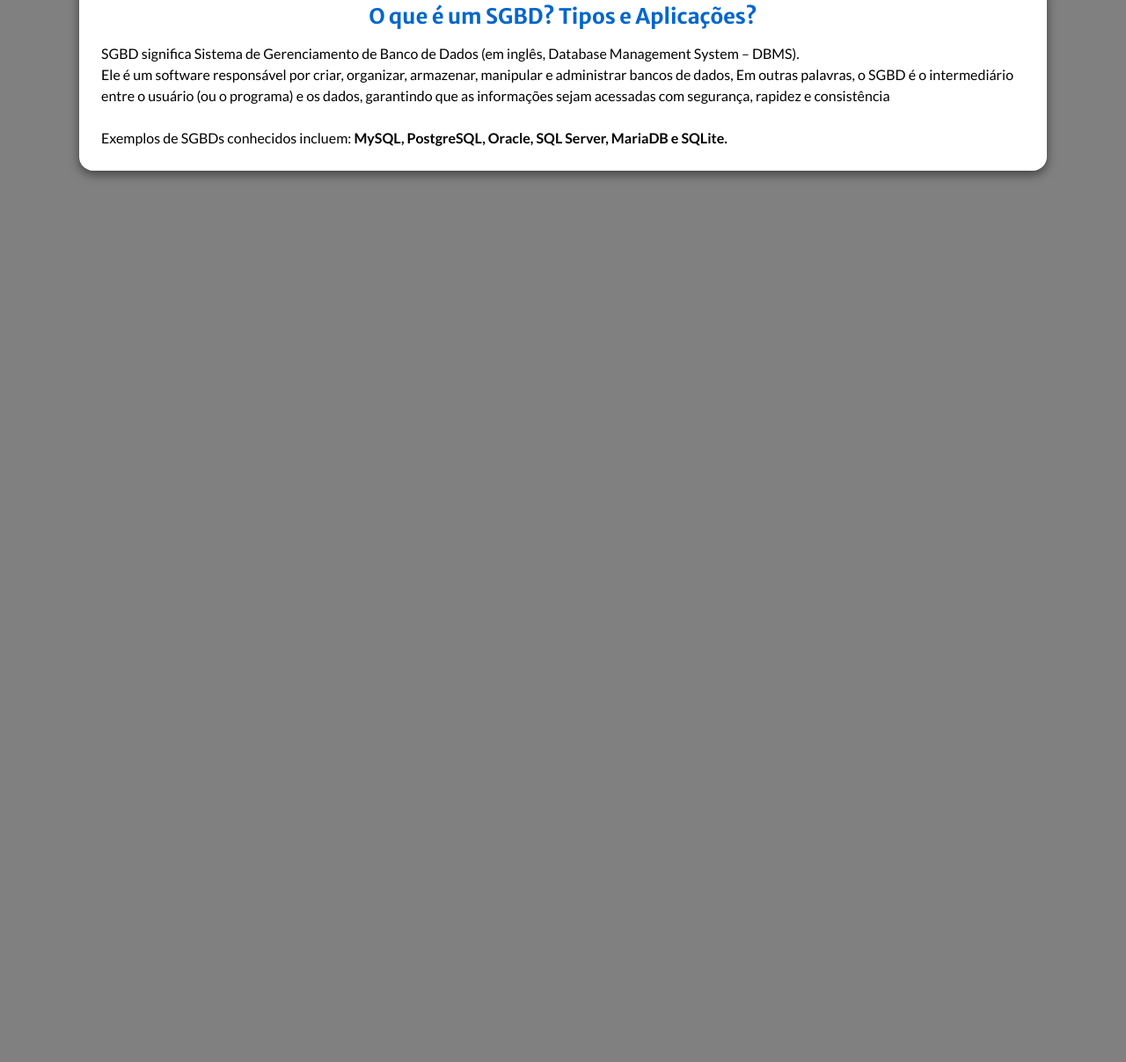
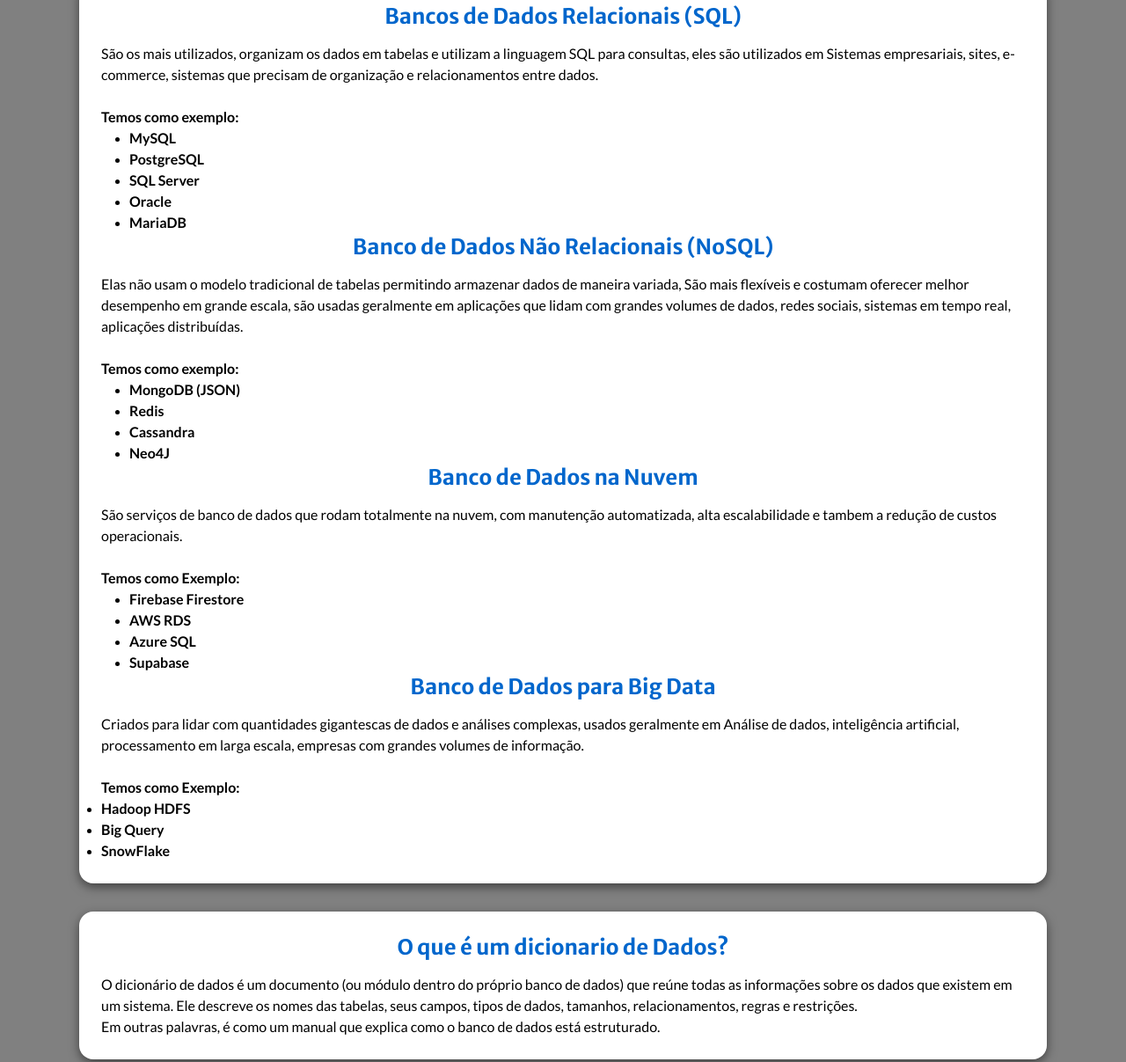
Before and after one commit to EnzoHipolito/SituacaoDeAprendizagem-SESI, a plain HTML site: page html/db.html in a window 1280 px wide. Shown: the part 382-1589 px from the top of the page at 88% size. Before the commit the page ends 800 px from the top, so only its background shows below. Drawn offline with Linux system fonts and the light colour scheme; a web font is replaced by a local one.

Commit message:
Continuação dos bancos de dados

```diff
--- a/html/db.html
+++ b/html/db.html
@@ -58,21 +58,88 @@
         </div>
         <div class="card">
             <div class="text">
-                    <h2>O que é um SGBD? Tipos e Aplicações?</h2>
-                    <p>SGBD significa Sistema de Gerenciamento de Banco de Dados (em inglês, Database Management System – DBMS). <br>
-                        Ele é um software responsável por criar, organizar, armazenar, manipular e administrar bancos de dados, Em outras palavras, o SGBD é o intermediário entre o usuário (ou o programa) e os dados, garantindo que as informações sejam acessadas com segurança, rapidez e consistência
-                        <br><br>
-                        Exemplos de SGBDs conhecidos incluem: <strong>MySQL, PostgreSQL, Oracle, SQL Server, MariaDB e SQLite.</strong></p>
+                <h2>Bancos de Dados Relacionais (SQL)</h2>
+                <p>São os mais utilizados, organizam os dados em tabelas e utilizam a linguagem SQL para consultas, eles são utilizados em Sistemas empresariais, sites, e-commerce, sistemas que precisam de organização e relacionamentos entre dados.<br><br><strong>Temos como exemplo:</strong></p>
+                <ul style="margin-left: 32px;">
+                    <li>
+                        <p><strong>MySQL</strong><br></p>
+                    </li>
+                    <li>
+                        <p><strong>PostgreSQL</strong><br></p>
+                    </li>
+                    <li>
+                        <p><strong>SQL Server</strong><br></p>
+                    </li>
+                    <li>
+                        <p><strong>Oracle</strong><br></p>
+                    </li>
+                    <li>
+                        <p><strong>MariaDB</strong><br></p>
+                    </li>
+                </ul>
+                <h2>Banco de Dados Não Relacionais (NoSQL)</h2>
+                <p>Elas não usam o modelo tradicional de tabelas permitindo armazenar dados de maneira variada, São mais flexíveis e costumam oferecer melhor desempenho em grande escala, são usadas geralmente em aplicações que lidam com grandes volumes de dados, redes sociais, sistemas em tempo real, aplicações distribuídas. <br><br> <strong>Temos como exemplo:</strong></p>
+                <ul style="margin-left: 32px;">
+                    <li>
+                        <strong><p>MongoDB (JSON)</p></strong>
+                    </li>
+                    <li>
+                        <strong><p>Redis</p></strong>
+                    </li>
+                    <li>
+                        <strong><p>Cassandra</p></strong>
+                    </li>
+                    <li>
+                        <strong><p>Neo4J</p></strong>
+                    </li>
+                </ul>
+                <h2>Banco de Dados na Nuvem</h2>
+                <p>São serviços de banco de dados que rodam totalmente na nuvem, com manutenção automatizada, alta escalabilidade e tambem a redução de custos operacionais. <br><br> <strong>Temos como Exemplo:</strong></p>
+                <ul style="margin-left: 32px;">
+                    <li>
+                        <strong><p>Firebase Firestore</p></strong>
+                    </li>
+                    <li>
+                        <strong><p>AWS RDS</p></strong>
+                    </li>
+                    <li>
+                        <strong><p>Azure SQL</p></strong>
+                    </li>
+                    <li>
+                        <strong><p>Supabase</p></strong>
+                    </li>
+                </ul>
+                <h2>Banco de Dados para Big Data</h2>
+                <p>Criados para lidar com quantidades gigantescas de dados e análises complexas, usados geralmente em Análise de dados, inteligência artificial, processamento em larga escala, empresas com grandes volumes de informação. <br><br> <strong>Temos como Exemplo:</strong></p>
+                <ul>
+                    <li>
+                        <strong><p>Hadoop HDFS</p></strong>
+                    </li>
+                    <li>
+                        <strong><p>Big Query</p></strong>
+                    </li>
+                    <li>
+                        <strong><p>SnowFlake</p></strong>
+                    </li>
+                </ul>
+            </div>
+        </div>
+        <div class="card">
+            <div class="text">
+                    <h2>O que é um dicionario de Dados?</h2>
+                    <p>O dicionário de dados é um documento (ou módulo dentro do próprio banco de dados) que reúne todas as informações sobre os dados que existem em um sistema.
+                        Ele descreve os nomes das tabelas, seus campos, tipos de dados, tamanhos, relacionamentos, regras e restrições. <br>
+                        Em outras palavras, é como um manual que explica como o banco de dados está estruturado.</p>
             </div>
         </div>
     </main>
     <footer>
-        <!-- <div class="contatos">
+        <div class="contatos">
             <div class="contato-item">
                 <a href="https://github.com/EnzoHipolito" target="_blank"><i class="fa-brands fa-square-github"></i></a>
                 <p>Desenvolvido por: Enzo dos Santos Hipolito</p>
                 <p><span class="email">enzohipolito7@gmail.com</span></p>
-            </div> -->
+            </div>
     </footer>
 </body>
 </html>
```
Also changed, not shown: index.html (+0 -1 lines).
